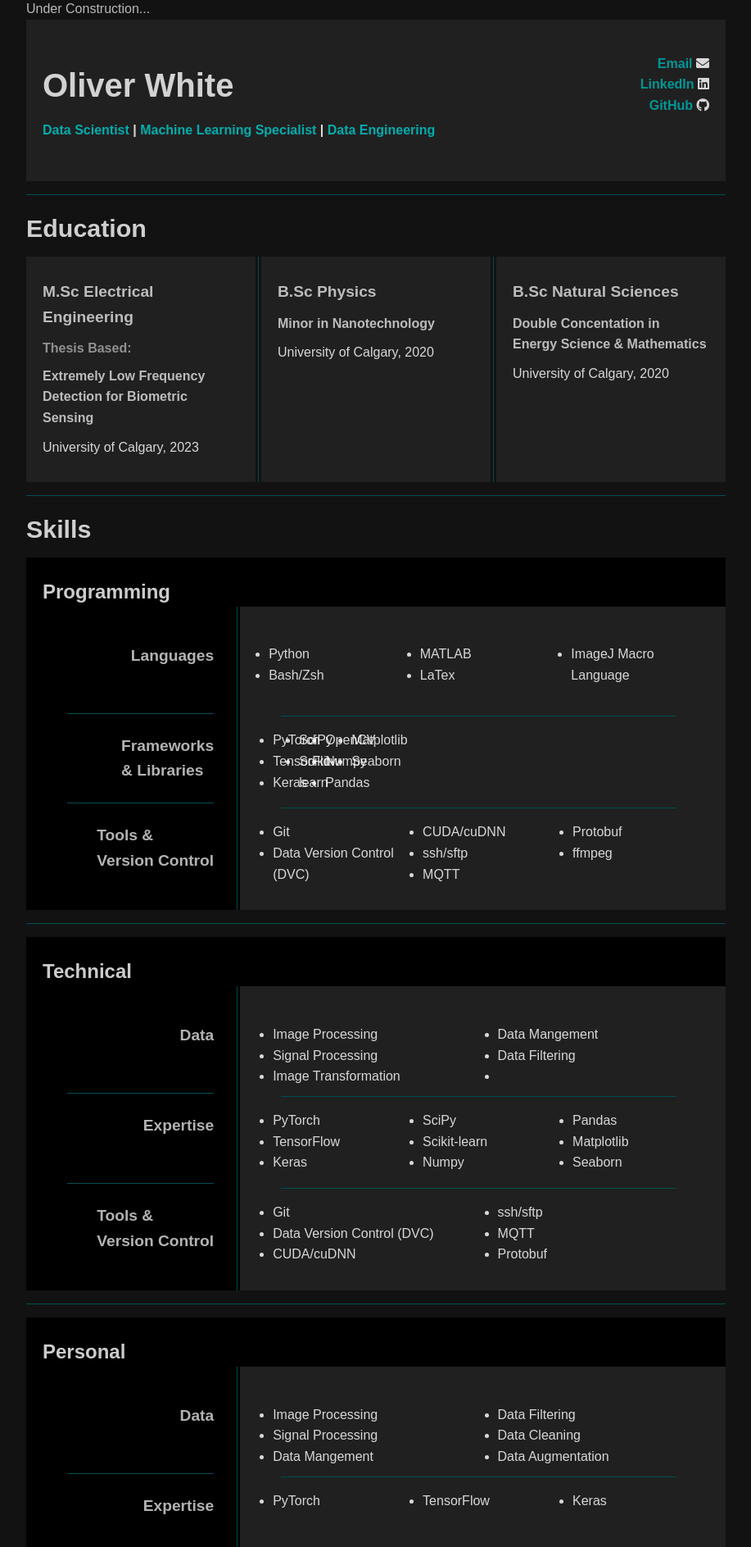
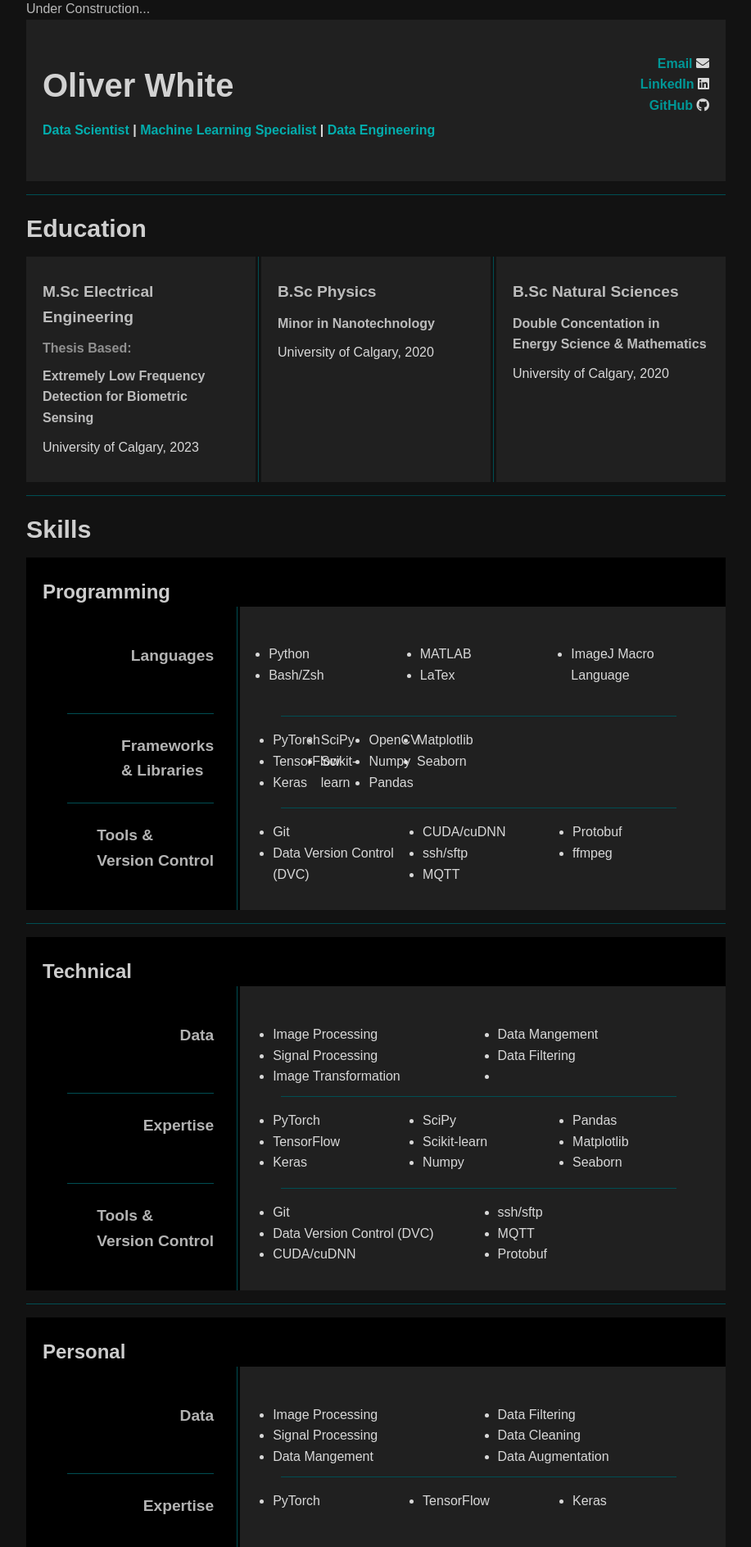
Before and after one commit to oliwhi/oliver_white, a Jekyll site: the page built from about.html, in a window 1280 px wide. Shown: the part 658-2545 px from the top of the page at 82% size, without its empty margins (181-1098 px from the left). Built offline with Jekyll 4.4.1, drawn with Linux system fonts in a browser that asks for light colours; nearby versions of some CDN libraries.

Commit message:
updated about

```diff
--- a/about.html
+++ b/about.html
@@ -190,7 +190,7 @@
                 <li>ImageJ Macro Language</li>
             </ul>
             <hr style="margin-left: 30px; margin-right: 40px; margin-top: 5px;">
-            <ul style="height: 80px; max-width:80px; columns:3; column-width: 30%; margin-left: 20px; margin-right:10px; vertical-align: middle;">
+            <ul style="height: 80px; max-width:160px; columns:3; column-width: 30%; margin-left: 20px; margin-right:10px; vertical-align: middle;">
                 <li>PyTorch</li>
                 <li>TensorFlow</li>
                 <li>Keras</li>
@@ -215,7 +215,7 @@
         </div>
     </div>
     <hr>
-    <div class="column-container" style="background-color:#000000; display:flex">
+    <div class="column-container" style="background-color:#000000; display:flex; margin-top:0px">
         <div class=column-skills style="background-color:#000000; width:30%; float:left; padding-top: 10px; padding-bottom: 20px;padding-right: 5px;">
             <h3 style="padding-top: 5px;"> Technical </h3>
             <br>
```
